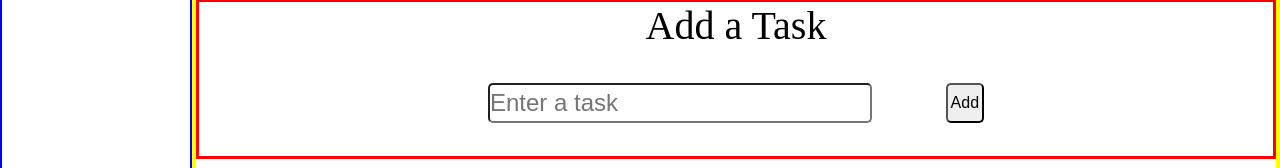
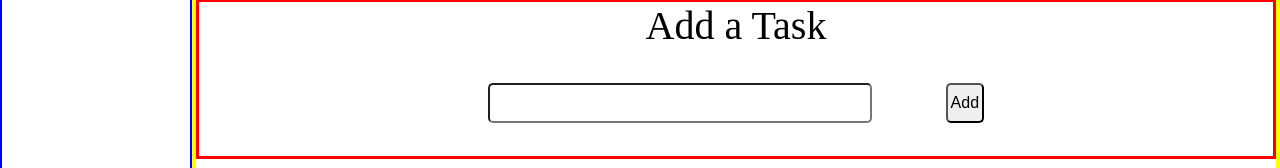
Before and after one commit to msi43089/to-do, a React (Create React App) app: page /lists/1 in a window 1280 px wide. Shown: the part 205-373 px from the top of the page. Built offline with nearby package versions, Linux system fonts and the light colour scheme.

Commit message:
Change Handler

```diff
--- a/src/components/List.js
+++ b/src/components/List.js
@@ -1,4 +1,4 @@
-import React from "react";
+import React, { useState } from "react";
 import { useParams } from "react-router-dom";
 import Task from "../features/Task/Task";
 import { useDispatch, useSelector } from "react-redux";
@@ -7,10 +7,15 @@ import { addTask } from "../features/Task/taskSlice";
 export default function List() {
   const { taskId } = useParams();
   const dispatch = useDispatch();
+  const [task, setTask] = useState("");
 
   const handleSubmit = (event) => {
     event.preventDefault();
-    dispatch(addTask({ listName: "job", text: "adsfadsf" }));
+    dispatch(addTask({ listName: "job", text: task }));
+  };
+
+  const handleChange = (e) => {
+    setTask(e.target.value);
   };
 
   return (
@@ -19,7 +24,7 @@ export default function List() {
       <form className="task-form" onSubmit={handleSubmit}>
         <label>Add a Task</label>
         <div className="task-inputs">
-          <input type="text" placeholder="Enter a task" id="task" />
+          <input type="text" id="task" value={task} onChange={handleChange} />
           <input type="submit" value="Add" className="taskBtn" />
         </div>
       </form>
--- a/src/features/Task/taskSlice.js
+++ b/src/features/Task/taskSlice.js
@@ -29,7 +29,15 @@ export const taskSlice = createSlice({
         };
       }
     },
-    removeTask: (state, action) => {},
+    removeTask: (state, action) => {
+      /*  const name = action.payload[listName];
+      state.todo = {
+        ...state,
+        [name]: state.todo[action.payload.listName].filter(
+          (todo) => todo.id !== action.payload.id
+        ),
+      };*/
+    },
     editTask: (state, action) => {},
   },
 });
```
